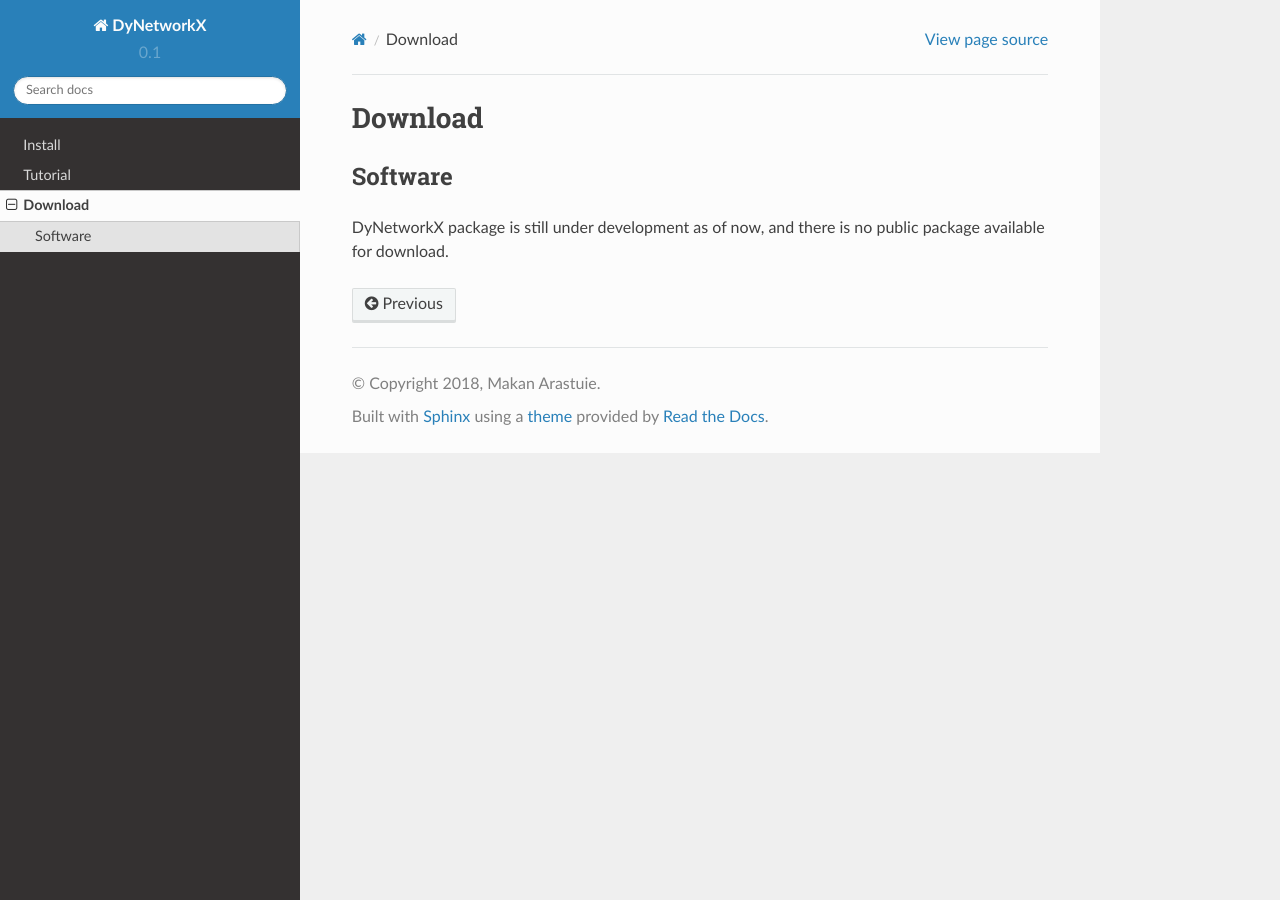
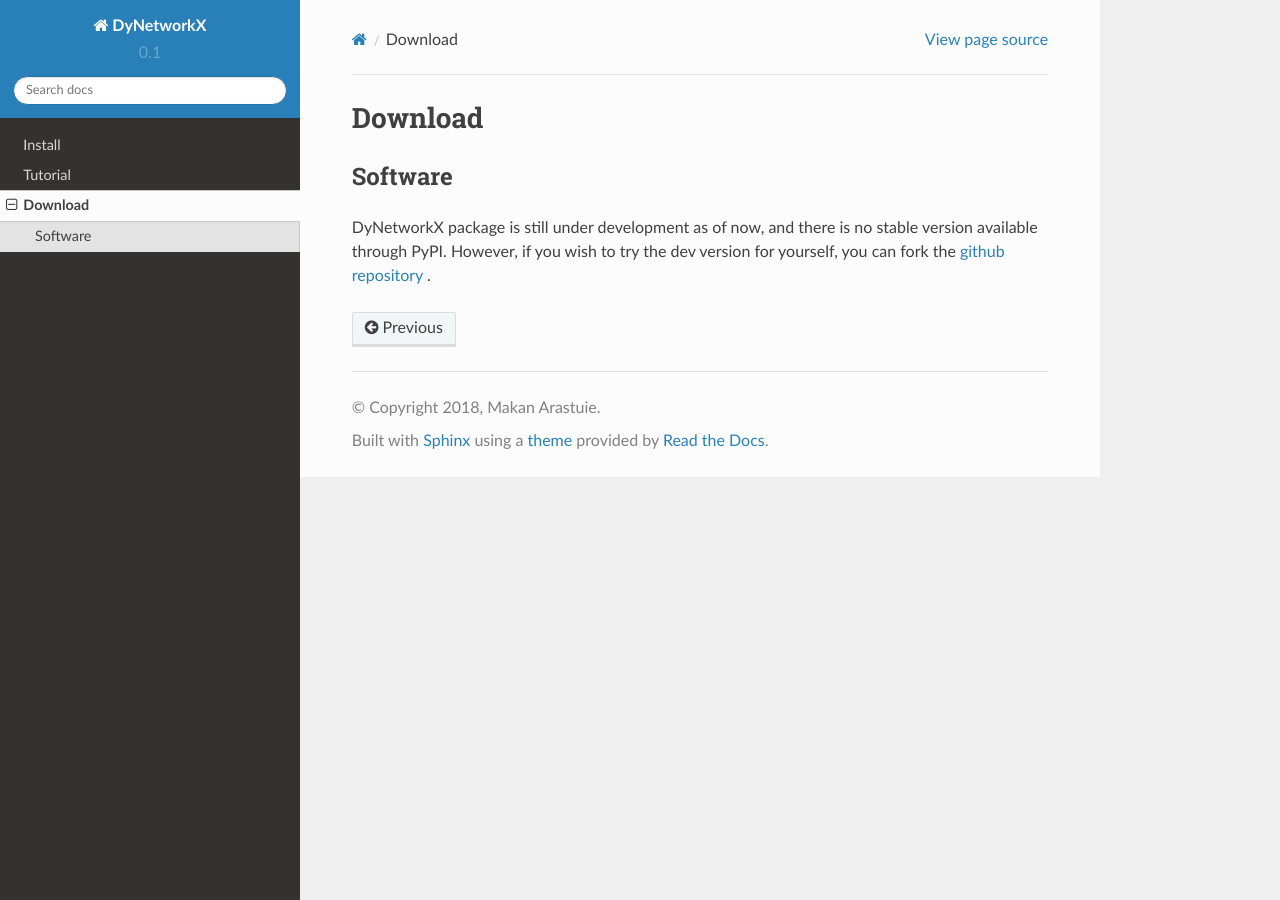
Before and after one commit to IdeasLabUT/dynetworkx, a Sphinx documentation site: the page built from dydoc/source/download.rst, in a window 1280 px wide. Built offline with Sphinx 7.4.7 and the Read the Docs theme 2.0.0, drawn with Linux system fonts in a browser that asks for light colours; pages that are not in the unit, such as notebooks, are missing from menus.

Commit message:
Fix download.rst info regarding dynetworkx public availability

```diff
--- a/dydoc/source/download.rst
+++ b/dydoc/source/download.rst
@@ -3,5 +3,6 @@
 
 Software
 ^^^^^^^^
-DyNetworkX package is still under development as of now, and there is no
-public package available for download.
+DyNetworkX package is still under development as of now, and there is no stable
+version available through PyPI. However, if you wish to try the dev version
+for yourself, you can fork the `github repository <https://github.com/IdeasLabUT/dynetworkx>`_ .
```
